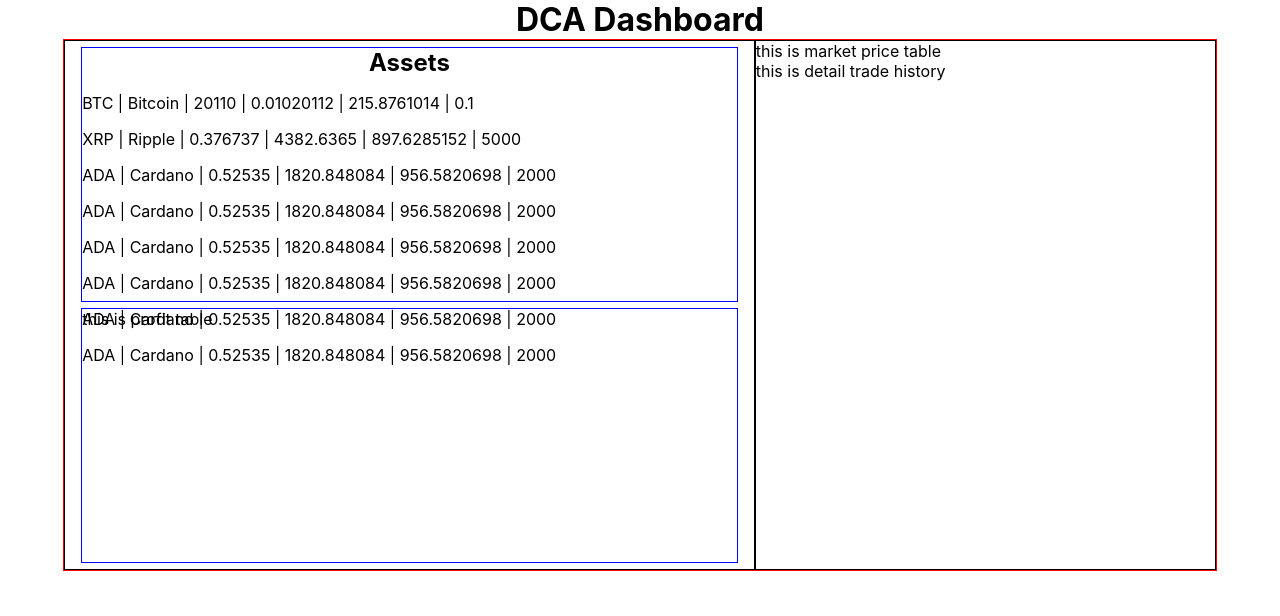
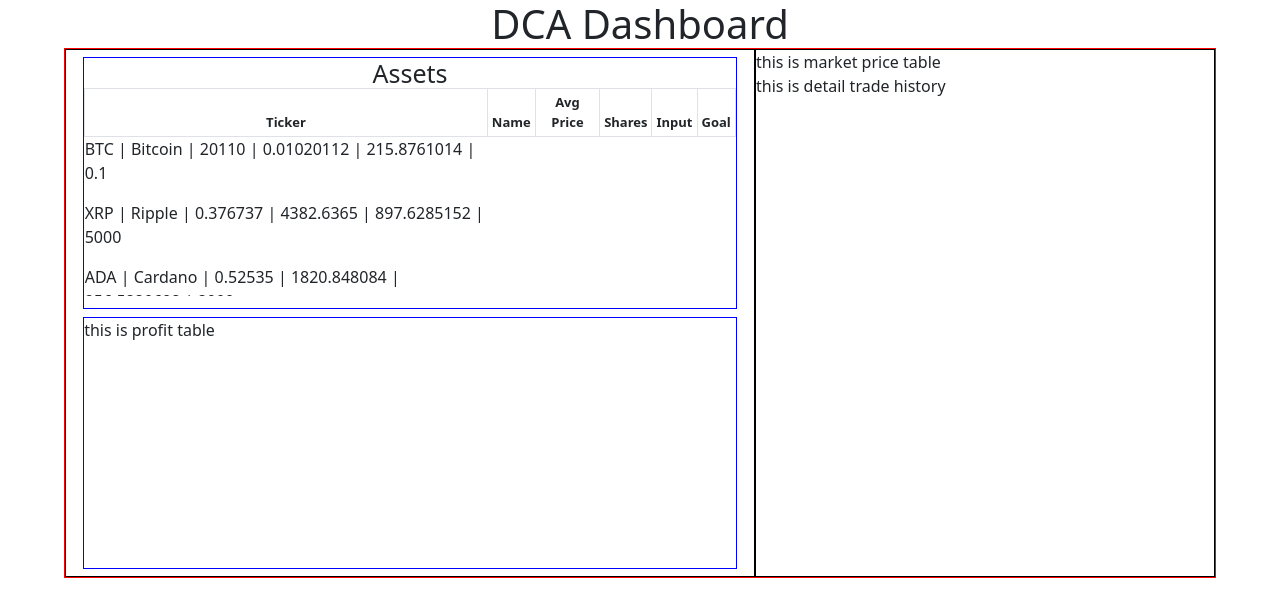
Before and after one commit to j1yang/DCA_Tool, a React (Create React App) app: page / in a window 1280 px wide. Shown: the top 616 px of the page. Built offline with nearby package versions, Linux system fonts and the light colour scheme.

Commit message:
Component: DisplayTotal

```diff
--- a/src/components/displayTotal/displayTotal.jsx
+++ b/src/components/displayTotal/displayTotal.jsx
@@ -1,13 +1,31 @@
 import React from 'react';
 import AssetLineItem from '../assetLineItem/assetLineItem';
-
+import styles from './displayTotal.module.css';
+import Table from 'react-bootstrap/Table';
+import 'bootstrap/dist/css/bootstrap.min.css';
 const DisplayTotal = ({assets}) => {
   return (
-    <section>
-      <h1>Assets</h1>
-      {assets.map(asset => (
-        <AssetLineItem asset={asset}/>
-      ))}
+    <section className={styles.DisplayTotal}>
+      <h1 className={styles.title}>Assets</h1>
+      <div className={styles.table_container}>
+        <Table className={styles.table}  bordered hover size="sm">
+          <thead>
+            <tr>
+              <th>Ticker</th>
+              <th>Name</th>
+              <th>Avg Price</th>
+              <th>Shares</th>
+              <th>Input</th>
+              <th>Goal</th>
+            </tr>
+          </thead>
+          <tbody>
+            {assets.map(asset => (
+              <AssetLineItem asset={asset}/>
+            ))}
+          </tbody>
+        </Table>
+      </div>
     </section>
   );
 }
--- a/src/components/displayTotal/displayTotal.module.css
+++ b/src/components/displayTotal/displayTotal.module.css
@@ -0,0 +1,23 @@
+.DisplayTotal{
+  width: 100%;
+  height: 100%;
+}
+
+.title{
+  font-size: 25px;
+}
+
+.table_container {
+  height: 208px;
+  overflow: auto;
+}
+
+.table thead{
+  background-color: white;
+  border: 1px solid #dee2e6;
+  position: sticky;
+  top: 0;
+  z-index: 1;
+  text-align: center;
+  font-size: 13px;
+}
```
